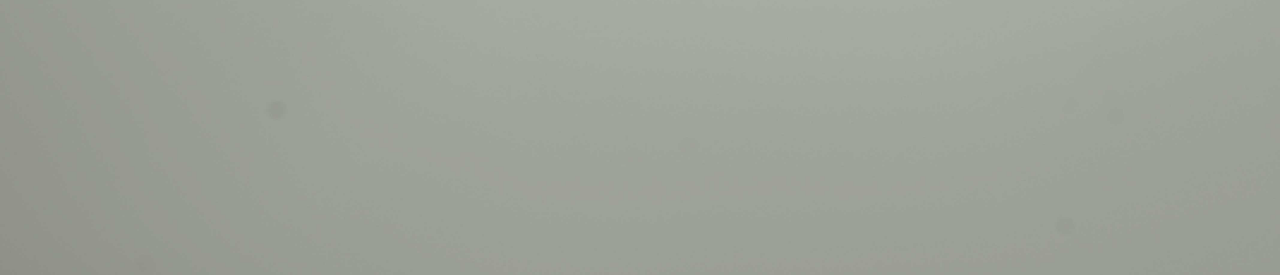
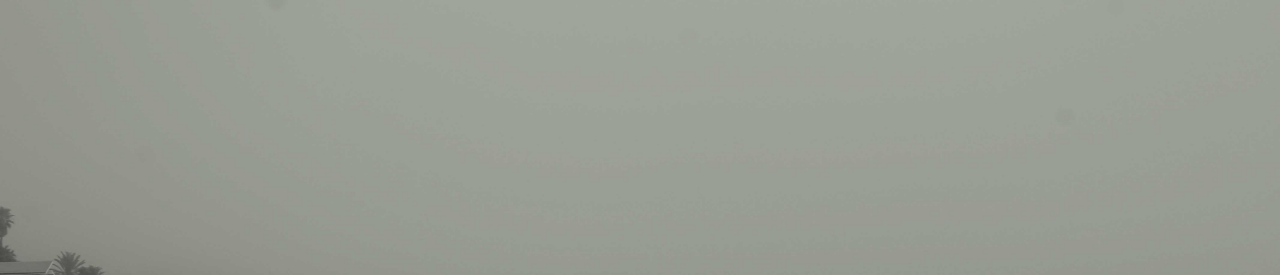
Before and after one commit to Marcellogw/Intermond-Landing-Page, a plain HTML site: page index.html in a window 1280 px wide. Shown: the part 57-332 px from the top of the page. Drawn offline with nearby package versions, Linux system fonts and the light colour scheme.

Commit message:
Update
A small update where i changed the way it was uploaded the background from homepage.
Updated too the effect of transition on the logos from homepage.

```diff
--- a/index.html
+++ b/index.html
@@ -30,7 +30,7 @@
         </nav>
         <!-- EndNavBar-->
         <!-- Start 1st Body -->
-        <div class="position-relative">
+        <div class="position-relative banner">
             <div class="container position-absolute translate-middle top-50 start-50">
                 <div class="row">
                     <!-- Text Landing page-->
@@ -42,7 +42,6 @@
                     </div>
                 </div>
             </div>
-            <img class="img-fluid" src="content/img/frontimg0.jpg" alt="Lorem image">
         </div>
         <!-- End 1st Body -->
         <!-- Partners -->
--- a/style.css
+++ b/style.css
@@ -2,10 +2,19 @@
     padding-bottom: 100px;
 }
 .effect-fade:hover {
-filter:blur(2px)
+    filter:blur(2px);
+    transition: all, 0.4s;
 
 }
 
+.banner {
+    background-image: url(content/img/frontimg0.jpg);
+    background-size: cover;
+    background-position: center bottom;
+    height:calc(100vh - 56px);
+
+}
+/* PARTNER */
 .logopartners {
     padding-top: 100px;
 }
@@ -15,7 +24,7 @@ filter:blur(2px)
 }
 
 .text-carousel:hover {
-    filter:blur(3px)
+    filter:blur(3px);
 }
 
 .text-breadcrumb {
```
